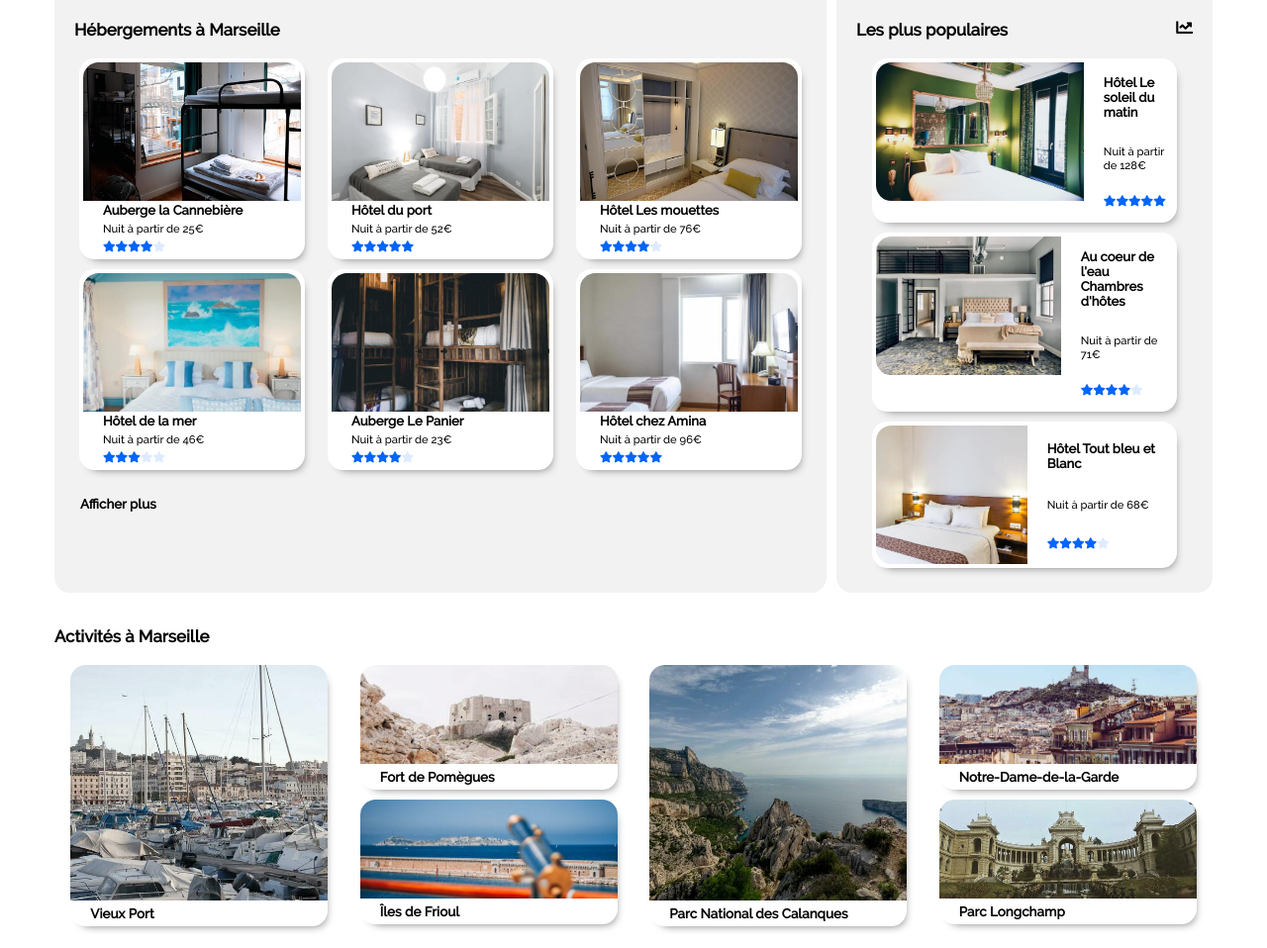
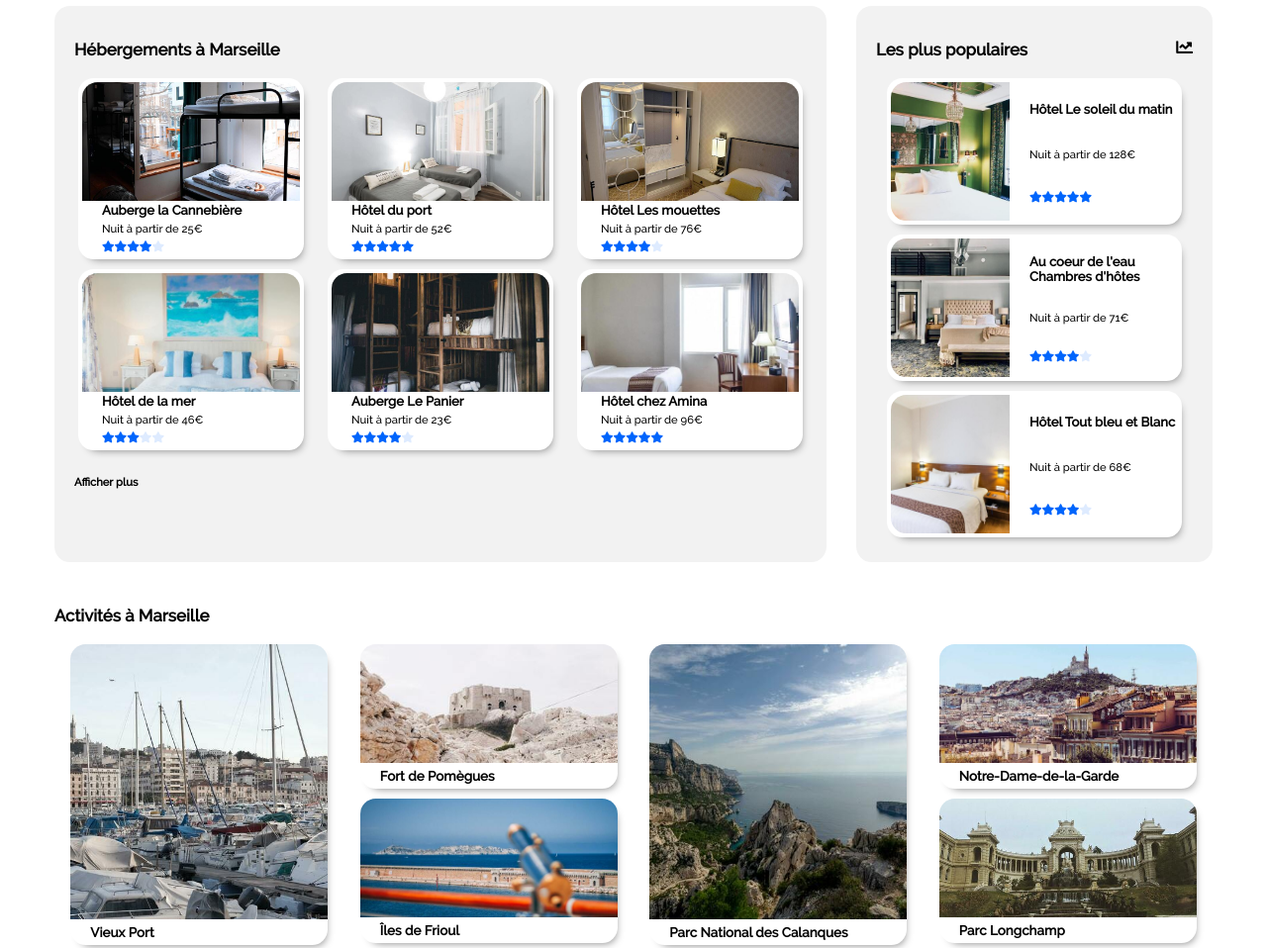
Before and after one commit to MickGalmiche/MickaelGalmiche_2_18062021, a plain HTML site: page index.html in a window 1280 px wide. Shown: the part 397-1355 px from the top of the page at 99% size. Drawn offline with Linux system fonts and the light colour scheme.

Commit message:
Rearrange breakpoint layout + Fix layout issues

```diff
--- a/Assets/style.css
+++ b/Assets/style.css
@@ -94,14 +94,18 @@ h1{
 
 #headerSignup{
     grid-area: signup;
-    background-color: transparent;
-    border: none;
     place-self: center end;
-    margin: 0 20px;
+    margin-right: 20px;
     color: #0065FC;
     font-weight: bold;
-    font-family: 'RalewayMedium', sans-serif;
-    font-size: 14px;
+    padding: 10px;
+    transition: .1s;
+    border-radius: 12px;
+}
+
+#headerSignup:hover{
+    background-color: #0065FC;
+    color: white;
 }
 
 /* SEARCH */
@@ -312,11 +316,9 @@ h1{
 }
 
 #hostingMore{
-    background-color: transparent;
-    border: none;
+    font-weight: bold;
+    display: inline-block;
     margin-top: 20px;
-    font-weight: bold;
-    font-family: "RalewayMedium", sans-serif;
 }
 
 /* POPULAR */
@@ -338,14 +340,14 @@ h1{
 
 .popularItem img{
     object-fit: cover;
-    width: 100%;
+    width: 120px;
     height: 140px;
     border-radius: 1.4em 0 0 1.4em;
 }
 
 .popularItem figcaption{
     margin-left: 20px;
-    width: 250px;
+    width: 150px;
 }
 
 /* ACTIVITY */
@@ -355,14 +357,14 @@ h1{
 }
 
 .activityItem figure{
-    flex-direction: column;
+    flex-flow: column nowrap;
     max-width: 350px;
     padding: 0;
 }
 
 .activityItem img {
     object-fit: cover;
-    height: 100px;
+    height: 120px;
     width: 320px;
     border-radius: 1.4em 1.4em 0 0;
 }
@@ -401,11 +403,11 @@ footer nav a{
         grid-template-areas:
         "header header"
         "search search"
-        "hosting popular"
-        "activity activity"
+        "popular popular"
+        "hosting activity"
         "footer footer";
         grid-template-columns: repeat(2, 1fr);
-        column-gap: 10px;
+        gap: 10px;
     }
 
     /* HEADER */
@@ -413,7 +415,7 @@ footer nav a{
     header{
         grid-template-areas:
         "logo nav signup";
-        grid-template-columns: 200px 1fr 100px;
+        grid-template-columns: 200px 1fr 120px;
     }
 
     #headerMenu{
@@ -460,14 +462,20 @@ footer nav a{
 
     #popular{
         border-radius: 1.4em;
-        margin-right: 20px;
+        margin: 0 20px;
+    }
+
+    #popularContainer{
+        flex-flow: row wrap;
+        justify-content: space-around;
     }
 
     /* ACTIVITY */
 
-    #activityContainer{
-        flex-wrap: wrap;
-        max-height: 420px;
+    #activity{
+        background-color: #F2F2F2;
+        border-radius: 1.4em;
+        margin-right: 20px;
     }
 
     /* FOOTER */
@@ -503,19 +511,40 @@ footer nav a{
         justify-content: space-around;
     }
 
+    .hostingItem{
+        margin: 5px 4px;
+    }
+
     .hostingItem figure{
         max-width: 250px;
     }
 
     .hostingItem img{
         width: 250px;
-        height: 140px;
+        height: 120px;
+    }
+
+    /* POPULAR */
+
+    #popular{
+        margin-right: 20px;
+    }
+
+    #popularContainer{
+        flex-flow: column nowrap;
     }
 
     /* ACTIVITY */
 
+    #activity{
+        background-color: transparent;
+        border-radius: 0;
+        margin-right: 0;
+    }
+
     #activityContainer{
-        max-height: 280px;
+        flex-flow: row wrap;
+        justify-content: space-around;
     }
 
     .activityItem figure{
@@ -551,11 +580,12 @@ footer nav a{
     /* ACTIVITY */
 
     #activityContainer{
-        max-height: 280px;
+        flex-flow: column wrap;
+        max-height: 340px;
     }
 
     .bigActivity{
-        height: 264px;
+        height: 304px;
     }
 
     .bigActivity img{
--- a/index.html
+++ b/index.html
@@ -20,7 +20,7 @@
                 <li><a href="#activity">Activités</a></li>
             </ul>
         </nav>
-        <button id="headerSignup">S'inscrire</button>
+        <a href="#" id="headerSignup">S'inscrire</a>
     </header>
 
     <!-- SEARCH -->
@@ -110,7 +110,7 @@
             	</figure>
 		    </a>
         </div>
-        <button id="hostingMore" type="button">Afficher plus</button>
+        <a id="hostingMore" href="#">Afficher plus</a>
     </article>
 
     <!-- POPULAR -->
```
